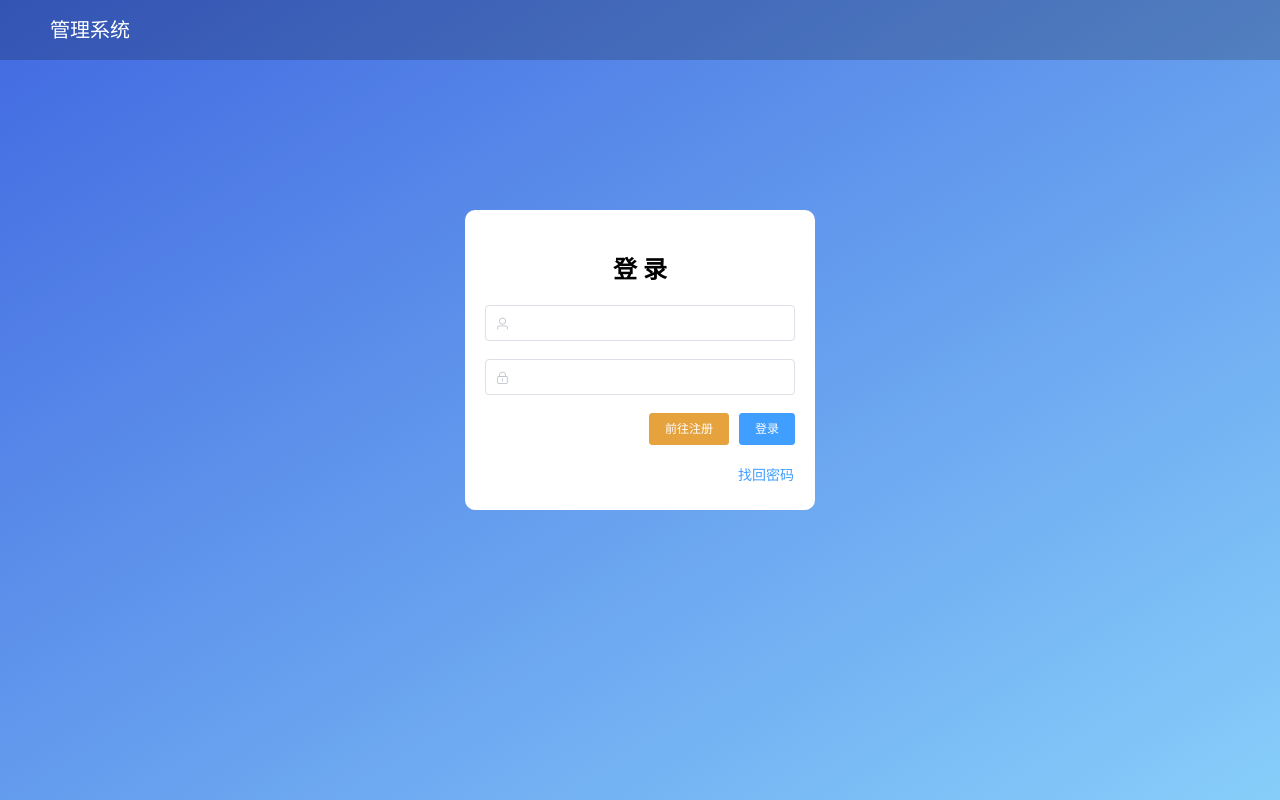
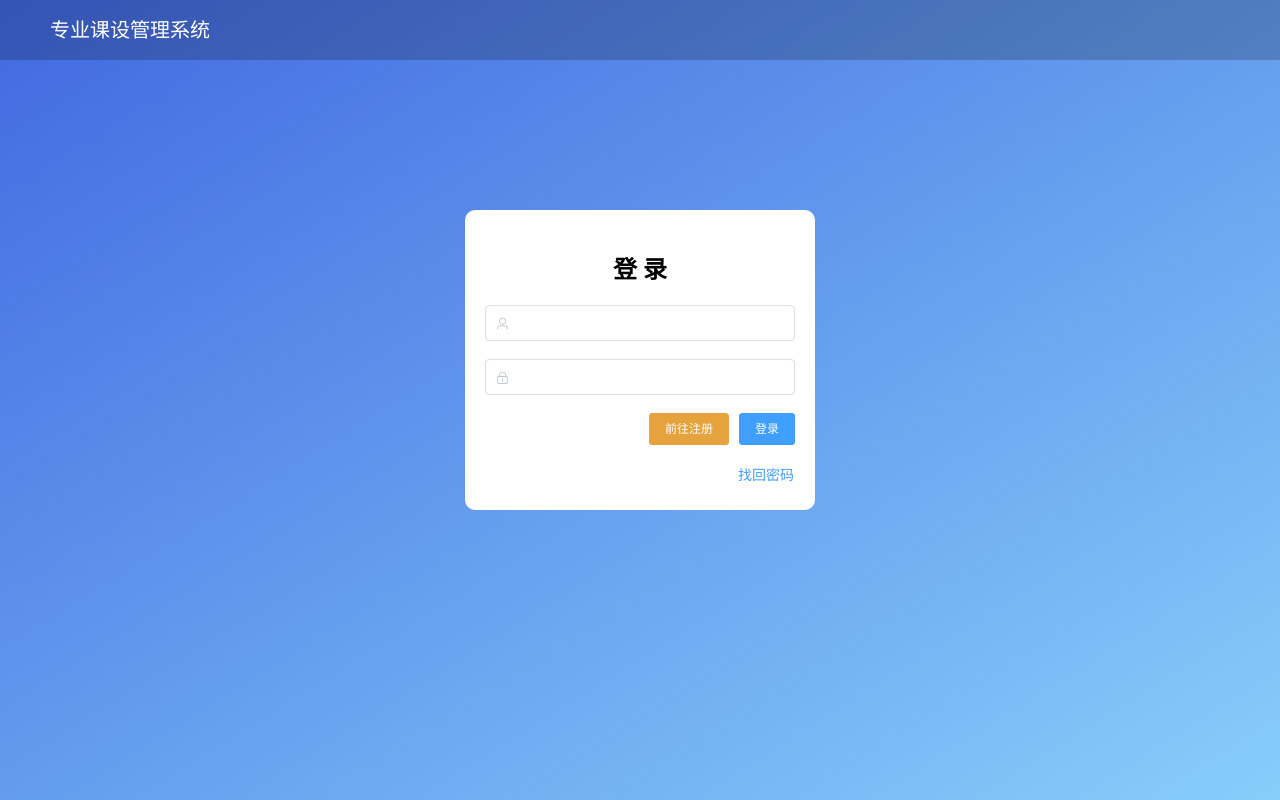
Before and after one commit to l1xxin/springboot, a Vue app in the folder vue/: page /login in a window 1280 px wide. Built offline with nearby package versions, Linux system fonts and the light colour scheme.

Commit message:
更改监听端口位9091

```diff
--- a/vue/src/components/Aside.vue
+++ b/vue/src/components/Aside.vue
@@ -9,7 +9,7 @@
   >
     <div style="height: 60px; line-height: 60px; text-align: center">
       <img src="../assets/logo.png" alt="" style="width: 20px; position: relative; top: 5px;">
-      <b style="color: white; margin-left: 5px" v-show="logoTextShow">后台管理系统</b>
+      <b style="color: white; margin-left: 5px" v-show="logoTextShow">专业课设管理系统</b>
     </div>
     <div v-for="item in menus" :key="item.id">
       <div v-if="item.path">
--- a/vue/src/utils/request.js
+++ b/vue/src/utils/request.js
@@ -2,7 +2,7 @@ import axios from 'axios'
 import router from "@/router";
 
 const request = axios.create({
-    baseURL: 'http://localhost:9090',
+    baseURL: 'http://localhost:9091',
     timeout: 5000
 })
 
--- a/vue/src/views/Home.vue
+++ b/vue/src/views/Home.vue
@@ -6,7 +6,6 @@
     <el-card>
       欢迎使用本系统
       <el-divider />
-      虎虎生威，虎年大吉
     </el-card>
 
   </div>
--- a/vue/src/views/Login.vue
+++ b/vue/src/views/Login.vue
@@ -1,7 +1,7 @@
 <template>
   <div class="wrapper">
     <div style="height: 60px; line-height: 60px; font-size: 20px; padding-left: 50px; color: white;
-      background-color: rgba(0,0,0,0.2)">管理系统</div>
+      background-color: rgba(0,0,0,0.2)">专业课设管理系统</div>
     <div style="margin: 150px auto; background-color: #fff; width: 350px; height: 300px; padding: 20px; border-radius: 10px">
       <div style="margin: 20px 0; text-align: center; font-size: 24px"><b>登 录</b></div>
       <el-form :model="user" :rules="rules" ref="userForm">
```
Also changed, not shown: 1 other file (tests, documents, lock files or other folders).
